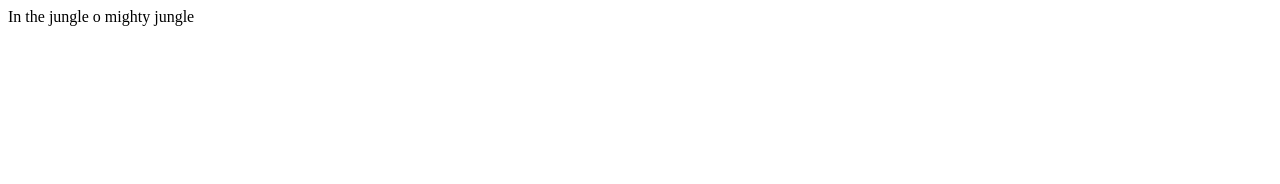
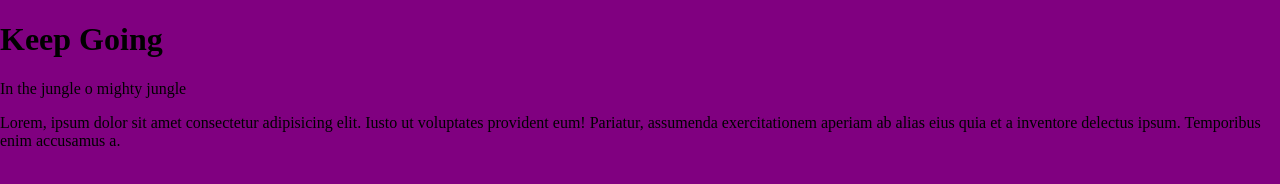
Before and after one commit to Korey215/git-course, a website: page index.html in a window 1280 px wide. Drawn offline with Linux system fonts and the light colour scheme.

Commit message:
added in sass

```diff
--- a/css/main.css
+++ b/css/main.css
@@ -0,0 +1,3 @@
+body{
+
+}
--- a/index.html
+++ b/index.html
@@ -4,11 +4,12 @@
     <meta charset="UTF-8">
     <meta http-equiv="X-UA-Compatible" content="IE=edge">
     <meta name="viewport" content="width=device-width, initial-scale=1.0">
-    <link rel="stylesheet" href="">
+    <link rel="stylesheet" href="css/style.css">
     <title>Document</title>
 </head>
 <body>
-    <h1< Keep Going/h1>
+    <h1>Keep Going</h1>
     <sPAN>In the jungle o mighty jungle</sPAN>
+<p>Lorem, ipsum dolor sit amet consectetur adipisicing elit. Iusto ut voluptates provident eum! Pariatur, assumenda exercitationem aperiam ab alias eius quia et a inventore delectus ipsum. Temporibus enim accusamus a.</p>
 </body>
 </html>
--- /dev/null
+++ b/package.json
@@ -0,0 +1,5 @@
+{
+  "dependencies": {
+    "sass": "^1.50.0"
+  }
+}
--- /dev/null
+++ b/scss/style.scss
@@ -0,0 +1,16 @@
+body{
+    padding: 0;
+    background: purple;
+    margin: 0 auto;
+    h1{
+        font-size: 2rem;
+
+        span{
+            font-size: 5rem;
+            p{
+                background-color: pink;
+            }
+        }
+
+    }
+}
```
Also changed, not shown: HTML/config.js (added), css/style.css (added), 2 other files.
